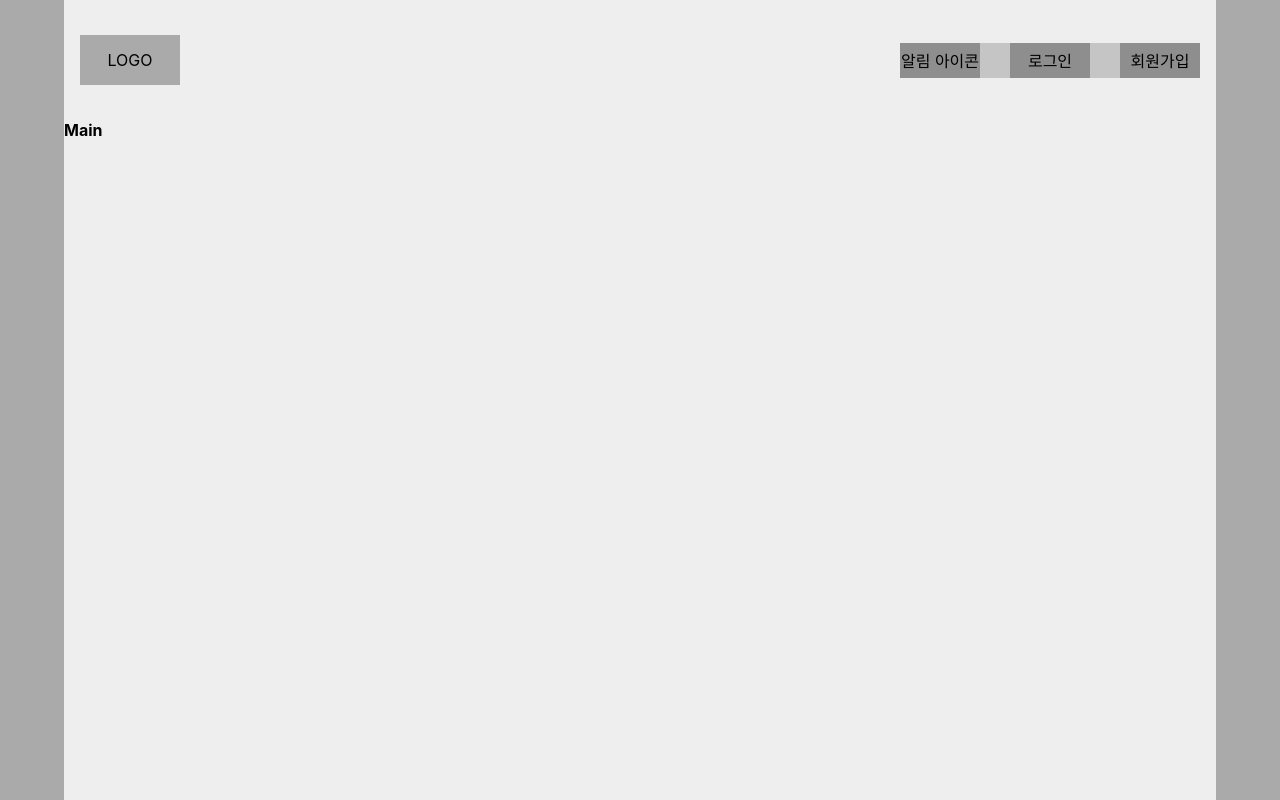
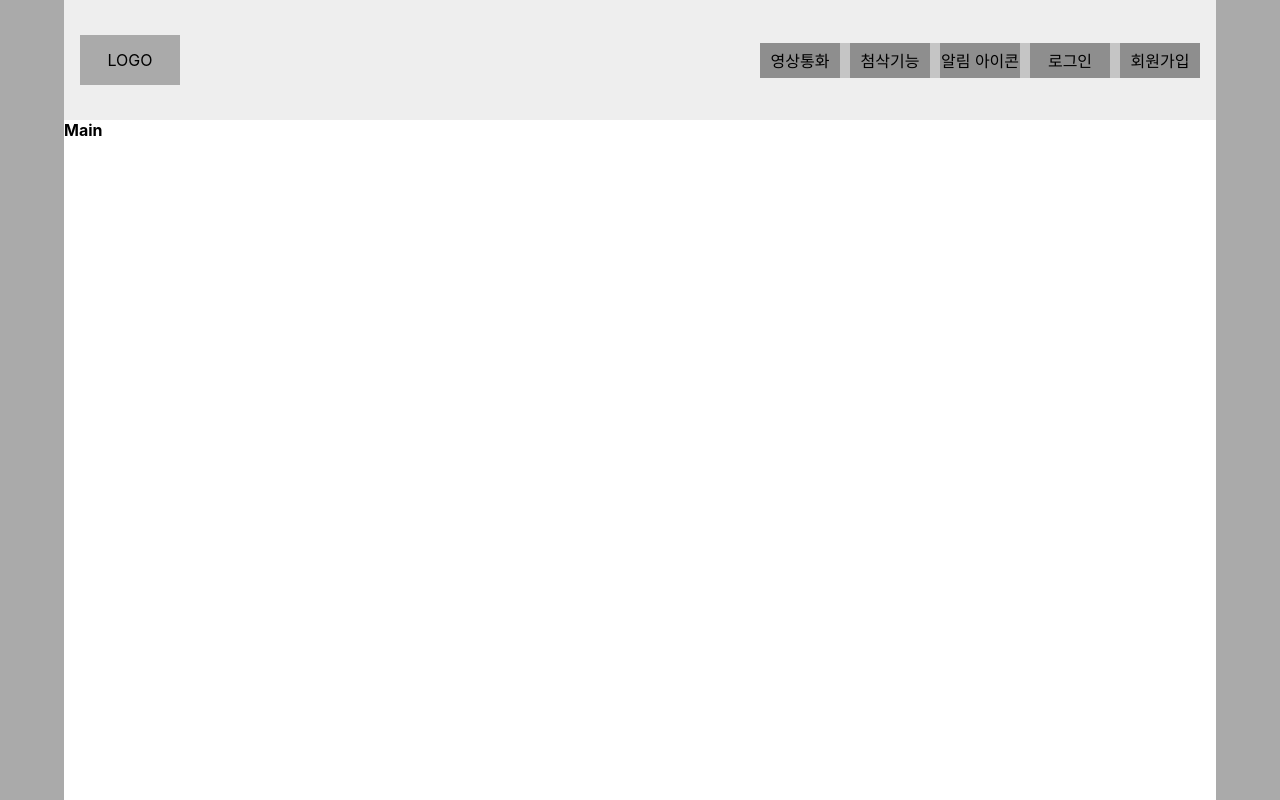
Before and after one commit to jiaegong/Friengls, a React (Create React App) app: page / in a window 1280 px wide. Shown: the top 800 px of the page. Built offline with nearby package versions, Linux system fonts and the light colour scheme.

Commit message:
main 뷰

```diff
--- a/src/components/Header.js
+++ b/src/components/Header.js
@@ -19,6 +19,20 @@ const Header = () => {
         </div>
 
         <ul className="navBarWrap">
+          <li
+            onClick={() => {
+              history.push('/signup');
+            }}
+          >
+            영상통화
+          </li>
+          <li
+            onClick={() => {
+              history.push('/signup');
+            }}
+          >
+            첨삭기능
+          </li>
           <li>알림 아이콘</li>
           <li
             onClick={() => {
@@ -71,7 +85,8 @@ const Wrap = styled.div`
     }
 
     .navBarWrap {
-      width: 300px;
+      /* width: 300px; */
+      width: auto;
       height: 35px;
       display: flex;
       justify-content: space-between;
@@ -87,6 +102,12 @@ const Wrap = styled.div`
         align-items: center;
         cursor: pointer;
         background: #8e8e8e;
+
+        margin-right: 10px;
+
+        &:nth-child(5) {
+          margin: 0;
+        }
       }
     }
   }
--- a/src/pages/Main.js
+++ b/src/pages/Main.js
@@ -25,6 +25,6 @@ const Wrap = styled.div`
     height: 910px;
     margin: auto;
 
-    background: #eee;
+    background: white;
   }
 `;
```
